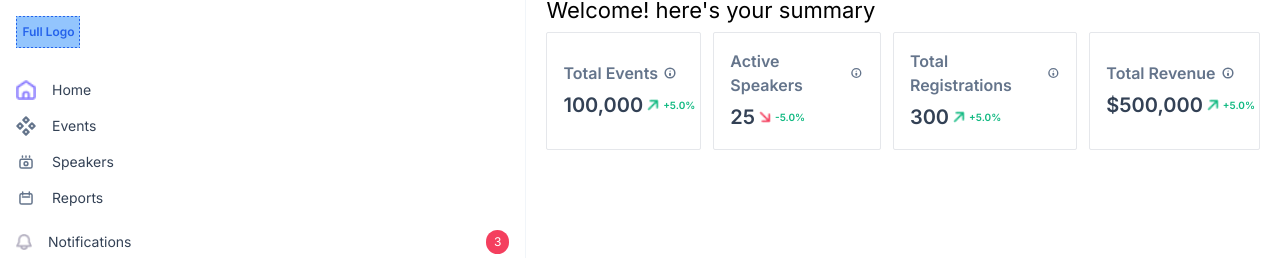
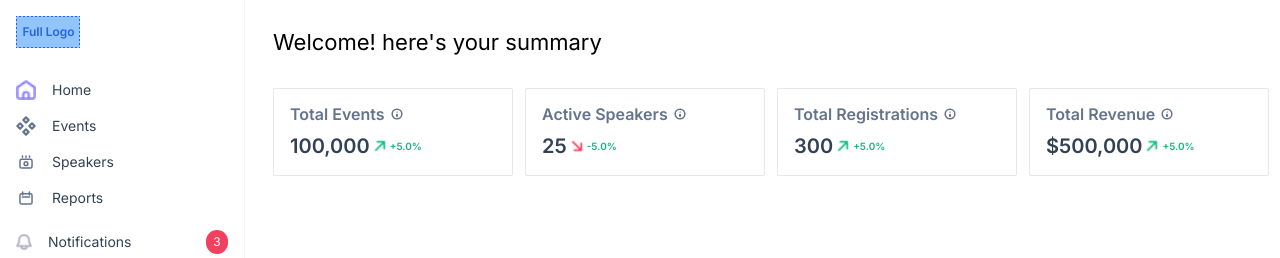
Before and after one commit to Azikenp/alphap, a React (Vite) app: page / in a window 1280 px wide. Shown: the top 258 px of the page. Built offline with nearby package versions, Linux system fonts and the light colour scheme.

Commit message:
metrics done

```diff
--- /dev/null
+++ b/src/components/ChatAndCarousel.jsx
@@ -0,0 +1,8 @@
+
+const ChatAndCarousel = () => {
+  return (
+    <div>ChatAndCarousel</div>
+  )
+}
+
+export default ChatAndCarousel
--- a/src/components/Metrics.jsx
+++ b/src/components/Metrics.jsx
@@ -4,8 +4,8 @@ import { metricSvg } from "./Svgs";
 const Metrics = () => {
   return (
     <div>
-      <div className="flex flex-col gap-3 px-5">
-        <h2 className="text-[#000] text-[17px] md:text-[22px] font-normal leading-5">
+      <div className="flex flex-col gap-3 px-5 md:px-7 md:py-8">
+        <h2 className="text-[#000] text-[17px] md:text-[22px] font-normal leading-5 md:mb-6">
           Welcome! here&apos;s your summary
         </h2>
         <div className="flex flex-col gap-3 md:flex-row">
@@ -13,7 +13,7 @@ const Metrics = () => {
             return (
               <div
                 key={metric.title}
-                className="flex justify-center flex-col gap-1 p-4 border border-#F2F2F7] bg-[#ffffff] rounded-[2px]"
+                className="flex justify-center flex-col gap-1 p-4 border border-#F2F2F7] bg-[#ffffff] rounded-[2px] md:w-[240px] md:h-[88px]"
               >
                 <div className="flex items-center gap-1">
                   <p className="text-[#64748B] text-[16px] font-semibold leading-6">
```
